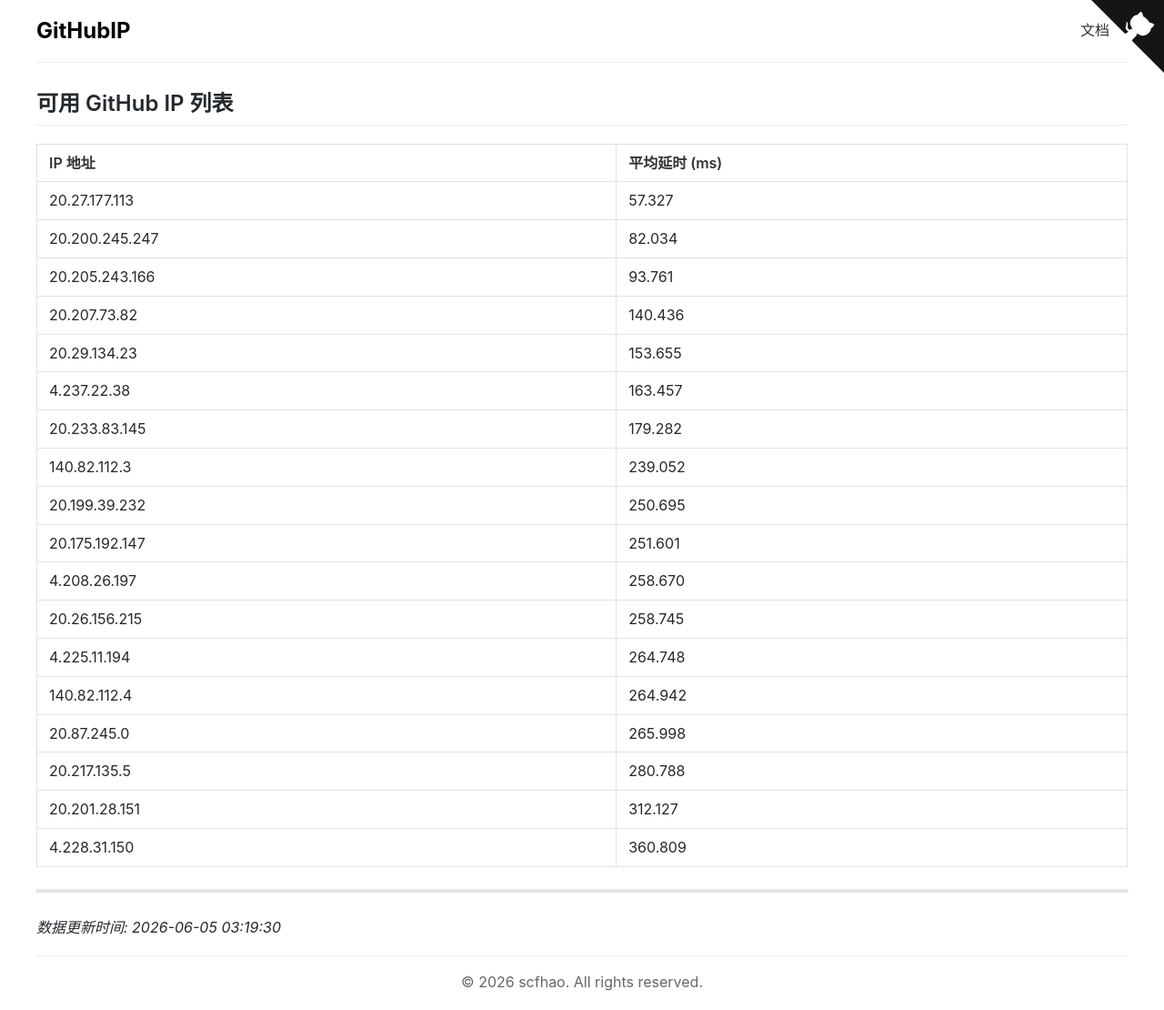
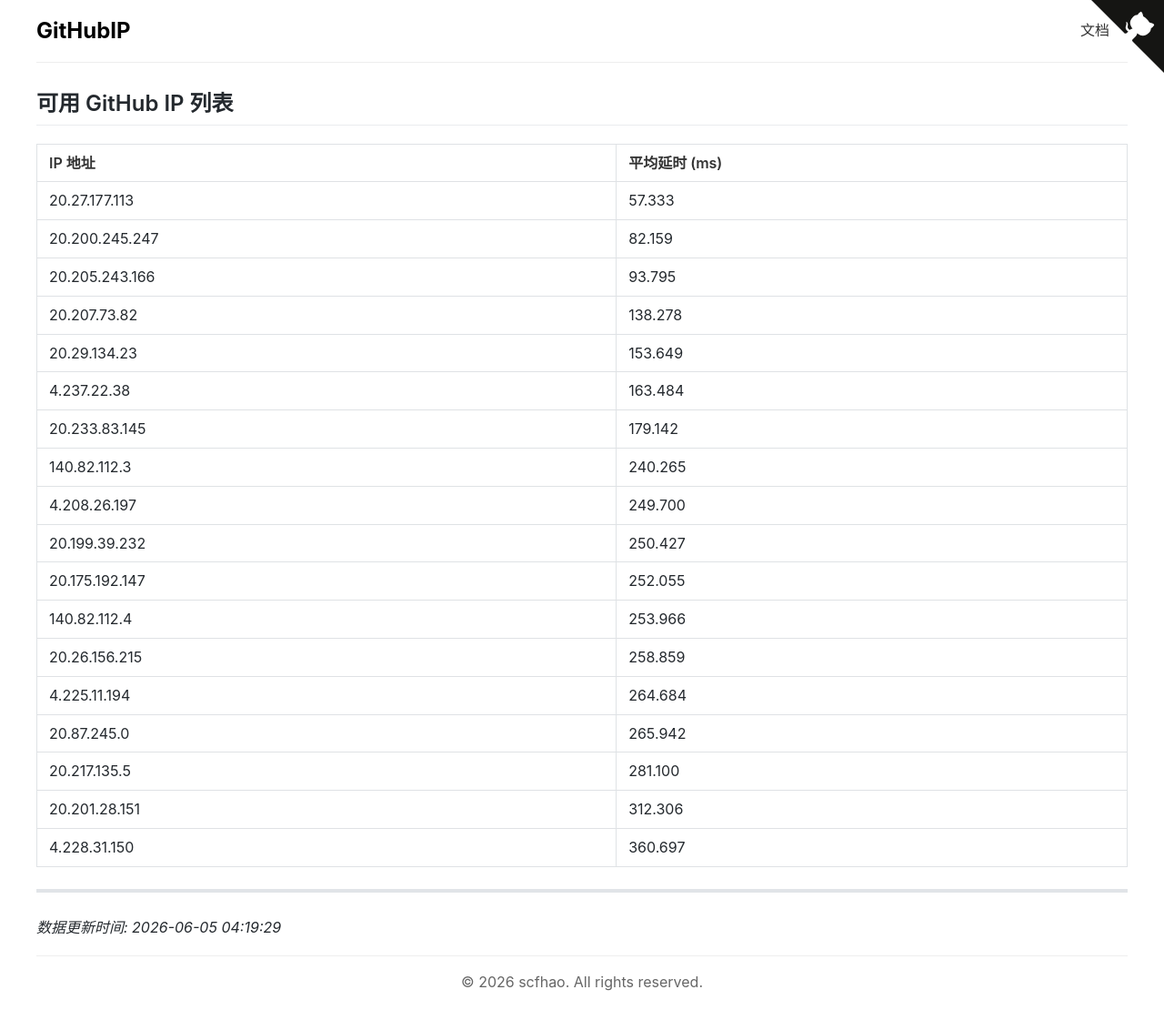
Before and after one commit to scfhao/GitHubIP, a Jekyll site: the page built from index.md, in a window 1280 px wide. Shown: the whole page at 91% size. Built offline with Jekyll 4.4.1, drawn with Linux system fonts in a browser that asks for light colours.

Commit message:
自动脚本执行 - 2026-06-05 04:19:29

```diff
--- a/index.md
+++ b/index.md
@@ -1,32 +1,32 @@
 ---
 layout: home
 title: GitHub IP 列表
-date: 2026-06-05 03:19:30
+date: 2026-06-05 04:19:29
 ---
 
 ## 可用 GitHub IP 列表
 
 | IP 地址 | 平均延时 (ms) |
 |---------|--------------|
-| 20.27.177.113 | 57.327 |
-| 20.200.245.247 | 82.034 |
-| 20.205.243.166 | 93.761 |
-| 20.207.73.82 | 140.436 |
-| 20.29.134.23 | 153.655 |
-| 4.237.22.38 | 163.457 |
-| 20.233.83.145 | 179.282 |
-| 140.82.112.3 | 239.052 |
-| 20.199.39.232 | 250.695 |
-| 20.175.192.147 | 251.601 |
-| 4.208.26.197 | 258.670 |
-| 20.26.156.215 | 258.745 |
-| 4.225.11.194 | 264.748 |
-| 140.82.112.4 | 264.942 |
-| 20.87.245.0 | 265.998 |
-| 20.217.135.5 | 280.788 |
-| 20.201.28.151 | 312.127 |
-| 4.228.31.150 | 360.809 |
+| 20.27.177.113 | 57.333 |
+| 20.200.245.247 | 82.159 |
+| 20.205.243.166 | 93.795 |
+| 20.207.73.82 | 138.278 |
+| 20.29.134.23 | 153.649 |
+| 4.237.22.38 | 163.484 |
+| 20.233.83.145 | 179.142 |
+| 140.82.112.3 | 240.265 |
+| 4.208.26.197 | 249.700 |
+| 20.199.39.232 | 250.427 |
+| 20.175.192.147 | 252.055 |
+| 140.82.112.4 | 253.966 |
+| 20.26.156.215 | 258.859 |
+| 4.225.11.194 | 264.684 |
+| 20.87.245.0 | 265.942 |
+| 20.217.135.5 | 281.100 |
+| 20.201.28.151 | 312.306 |
+| 4.228.31.150 | 360.697 |
 
 ---
 
-*数据更新时间: 2026-06-05 03:19:30*
+*数据更新时间: 2026-06-05 04:19:29*
```
